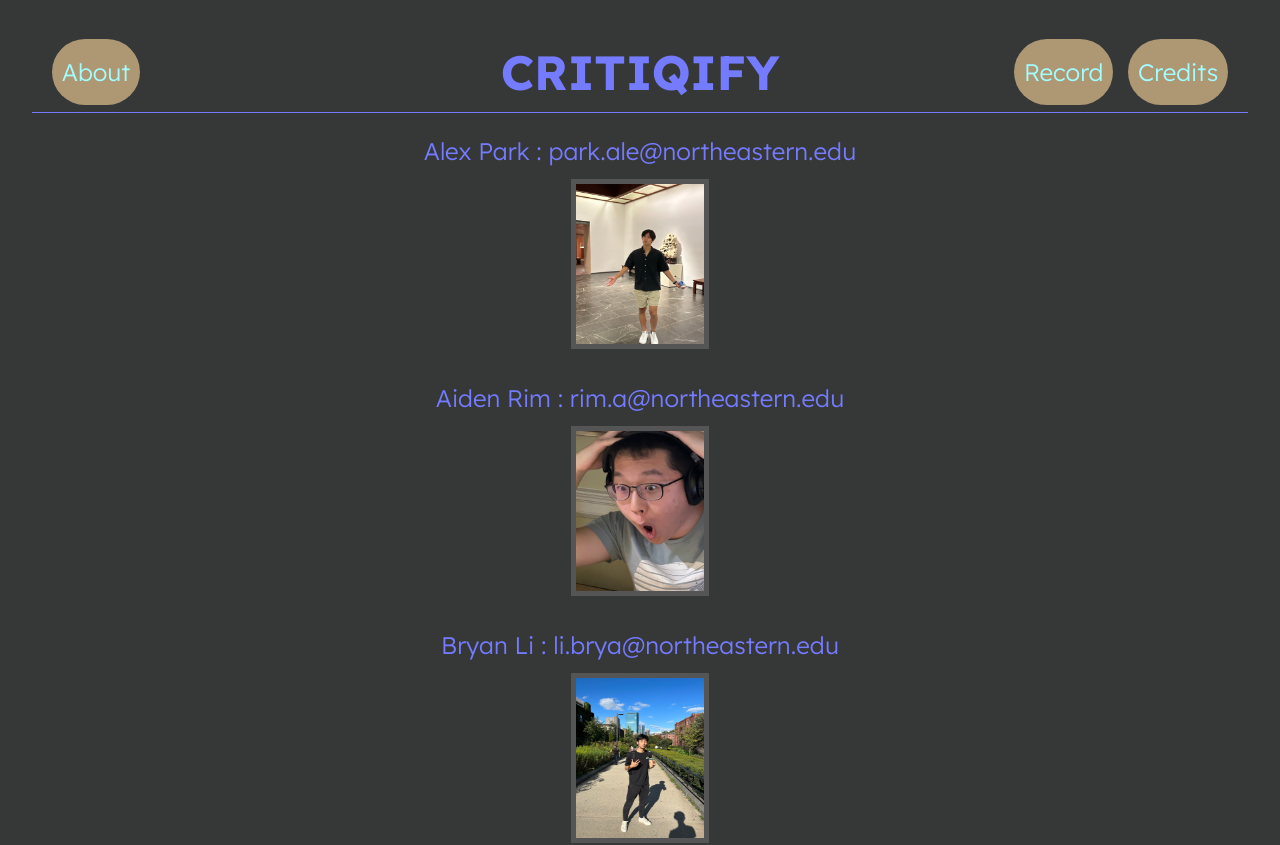
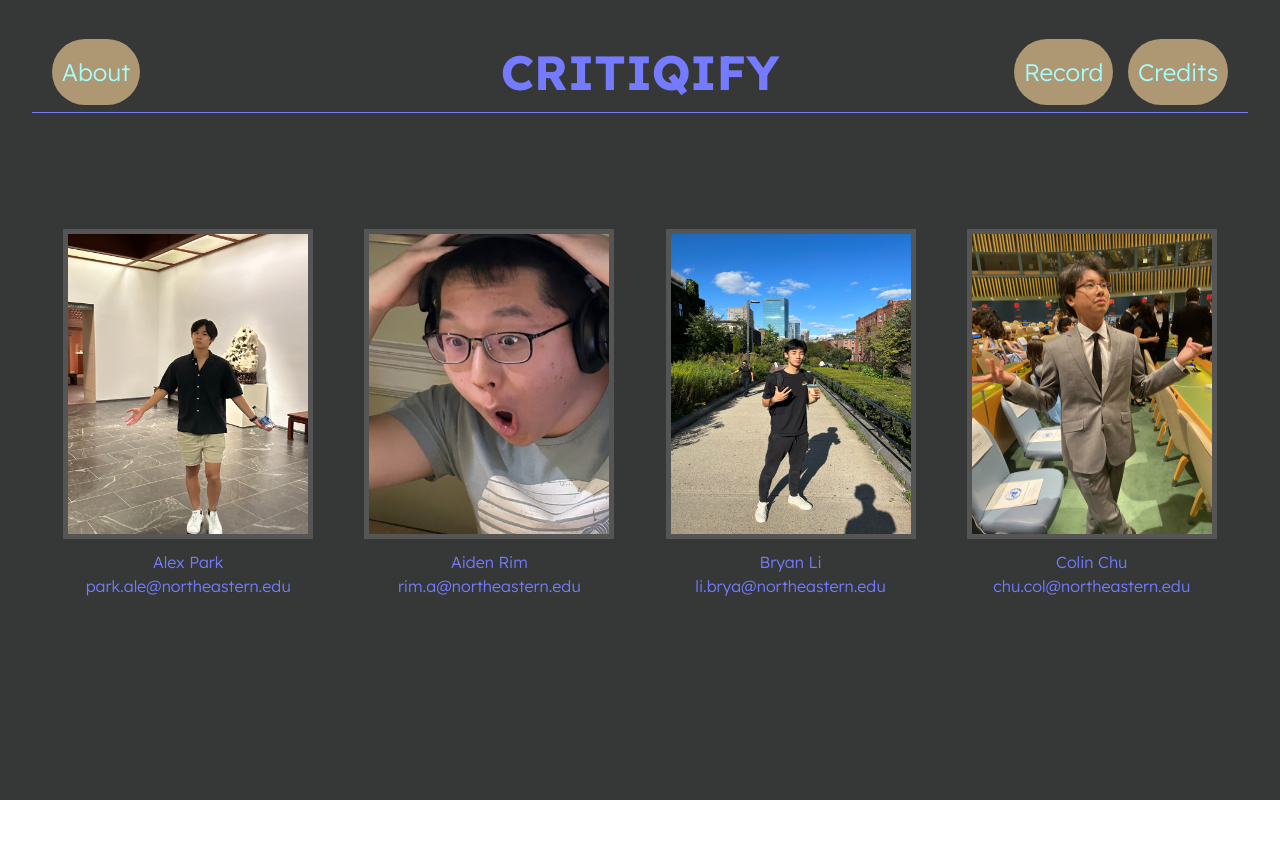
Before and after one commit to alexpark0/Critiqify, a React (Vite) app: page /credits in a window 1280 px wide. Shown: the top 845 px of the page. After the commit the page ends 800 px from the top, so only its background shows below. Built offline with nearby package versions, Linux system fonts and the light colour scheme.

Commit message:
horizontal credits

```diff
--- /dev/null
+++ b/src/pages/CreditsPage.css
@@ -0,0 +1,12 @@
+.credits {
+    display: flex;
+    flex-wrap: wrap; /* Allows wrapping if items overflow */
+    justify-content: space-evenly; /* Space items evenly with equal spacing */
+    align-items: center; /* Align items vertically in the center */
+    height: 75vh;
+    gap: 20px; /* Optional: add some spacing between items */
+  }
+
+  .credits > div {
+    text-align: center; /* Center align text within each item */
+  }
--- a/src/pages/CreditsPage.jsx
+++ b/src/pages/CreditsPage.jsx
@@ -1,23 +1,37 @@
+import "./CreditsPage.css";
+
 const CreditsPage = () => {
   return (
-    <>
-      <h2>Alex Park : park.ale@northeastern.edu</h2>
+    <div className="credits">
+      <div>
         <a href="https://www.linkedin.com/in/alex-park-/">
-        <img src="alex.jpeg" alt="" width="128" height="160" />
+          <img src="alex.jpeg" alt="" width="240" height="300" />
         </a>
-      <h2>Aiden Rim : rim.a@northeastern.edu</h2>
-      <a href="https://www.youtube.com/watch?v=DINnS09LZww">
-        <img src="aiden.jpg" alt="arim" width="128" height="160"></img>
+        <div>Alex Park</div>
+        <div>park.ale@northeastern.edu</div>
+      </div>
+      <div>
+        <a href="https://www.linkedin.com/in/aidenrim/">
+          <img src="aiden.jpg" alt="arim" width="240" height="300" />
         </a>
-      <h2>Bryan Li : li.brya@northeastern.edu</h2>
+        <div>Aiden Rim</div>
+        <div>rim.a@northeastern.edu</div>
+      </div>
+      <div>
         <a href="https://www.linkedin.com/in/bryanli27/">
-        <img src="bryan.jpeg" alt="bryali" width="128" height="160"></img>
+          <img src="bryan.jpeg" alt="bryali" width="240" height="300" />
         </a>
-      <h2>Colin Chu : chu.col@northeastern.edu</h2>
-      <a href="https://www.crunchyroll.com/series/GY8VEQ95Y/darling-in-the-franxx">
-        <img src="colin.jpg" alt="colchu" width="128" height="160"></img>
+        <div>Bryan Li</div>
+        <div>li.brya@northeastern.edu</div>
+      </div>
+      <div>
+        <a href="https://www.linkedin.com/in/colinchu4/">
+          <img src="colin.jpg" alt="colchu" width="240" height="300" />
         </a>
-    </>
+        <div>Colin Chu</div>
+        <div>chu.col@northeastern.edu</div>
+      </div>
+    </div>
   );
 };
 
```
Lines whose indentation alone changed are shown as unchanged.
